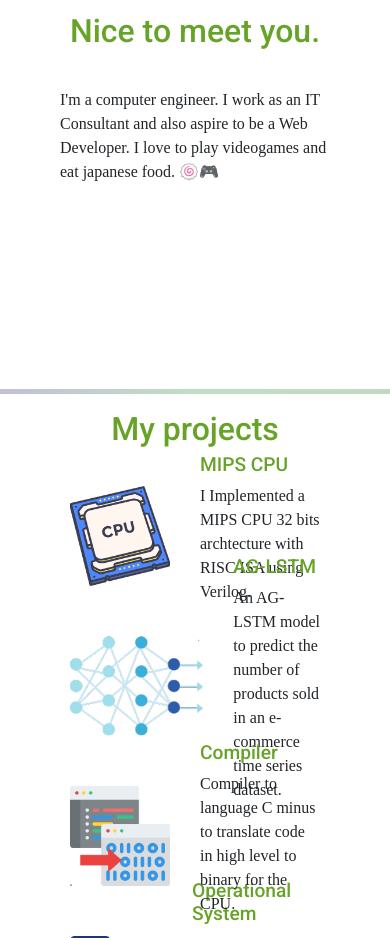
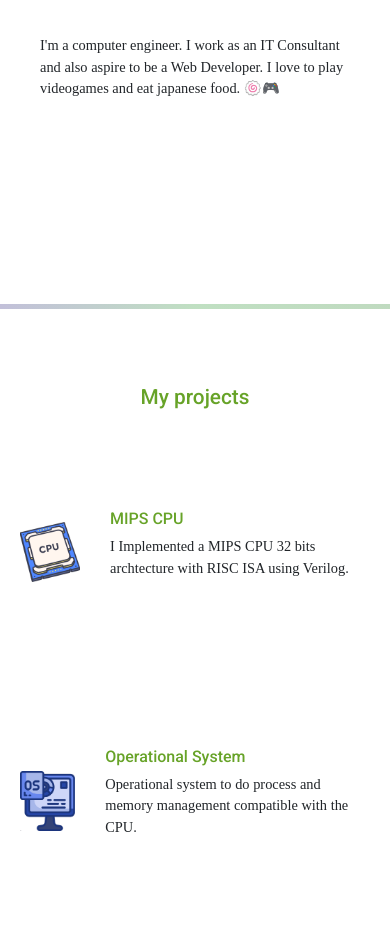
Before and after one commit to Bruno-Ogata/bruno_ogata_website, a plain HTML site: page index.html in a window 390 px wide. Shown: the part 1062-2000 px from the top of the page. Drawn offline with nearby package versions, Linux system fonts and the light colour scheme; a web font is replaced by a local one.

Commit message:
Add files via upload

```diff
--- a/index.html
+++ b/index.html
@@ -22,8 +22,8 @@
             <div class="hero">
                 <h1>I'm Bruno Ogata.</h1>
                 <h2>A computer enginner.</h2>
-                <img src="./images/controle.gif" alt="videogame control"/>
-                <img src="./images/start-button.png" alt="start button"/>
+                <img id="controler" src="./images/controle.gif" alt="videogame control"/>
+                <img id="start" src="./images/start-button.png" alt="start button"/>
             </div>
         </section>
 
--- a/styles.css
+++ b/styles.css
@@ -15,7 +15,7 @@ hr {
     flex-direction: column;
     height: 100vh;
     background-color: #453f7a;
-    /* justify-content: center; */
+    justify-content: center;
     justify-content: space-around;
     align-items: center;
     padding-top: 10%;
@@ -49,11 +49,12 @@ p{
     flex-direction: column;
     height: 70vh;
     align-items: center;
-    /* justify-content: center; */
-    padding-top: 50px;
+    justify-content: flex-start;
+    /* padding-top: 50px; */
     gap: 30px;
-    padding-left: 300px;
-    padding-right: 300px;
+    /* padding-left: 50px; */
+    /* padding-right: 50px; */
+    padding: 60px;
 }
 
 .resume > img{
@@ -64,42 +65,32 @@ p{
 .projects-title{
     display: flex;
     justify-content: center;
+    padding-top: 60px;
 }
 
 .projects{
-    height: 80vh;
+    height: 100vh;
     display: grid;
-    grid-template-columns: 1fr 1fr 1fr 1fr 1fr 1fr 1fr 1fr;
+    /* grid-template-columns: 100px 1fr 1fr 1fr 1fr 1fr 1fr 100px; */
+    grid-template-columns: 1fr 1fr;
     grid-template-rows: 1fr 1fr;
-    gap: 50px;
+    justify-content: center;
+    align-items: center;
+    gap: 20px;
+    padding: 50px;
 }
 
 .projects > .item{
     display: flex;
     justify-content: center;
     align-items: center;
-    /* max-height: 150px; */
+    max-height: 150px;
+    max-width: 500px;
     gap: 30px;
 }
 
 .projects > .item > img{
-    height: 100px;
-}
-
-#cpu{
-    grid-area: 1 / 2 / 2 / 5;
-}
-
-#neural-network{
-    grid-area: 2 / 2 / 3 / 5;
-}
-
-#compiler{
-    grid-area: 1 / 5 / 2 / 8;
-}
-
-#operational-system{
-    grid-area: 2 / 5 / 3 / 8;
+    height: 80px;
 }
 
 .projects > .item-description{
@@ -116,10 +107,8 @@ p{
     display: flex;
     height: 60vh;
     flex-direction: column;
-    justify-content: center;
     align-items: center;
-    padding-left: 300px;
-    padding-right: 300px;
+    padding: 60px;
     gap: 20px;
 }
 
@@ -140,55 +129,66 @@ p{
 
 footer {
     width: 100%;
-    max-width: 1200px; /* Controla a largura máxima do conteúdo */
-    margin: 0 auto; /* Centraliza o conteúdo */
+    max-width: 1200px;
+    margin: 0 auto;
     color: black;
 }
 
 
 
-@media screen and (max-width: 760px) {
+@media screen and (max-width: 480px) {
     .projects{
-        height: 100vh;
-        padding-top: 30px;
-        grid-template-columns: 20px 1fr 1fr 1fr 20px;
-        grid-template-rows: 100px 100px 100px 100px;
-        /* gap: 60px; */
+        height: 120vh;
+        /* padding-top: 30px; */
+        /* grid-template-columns: 20px 1fr 1fr 1fr 20px; */
+        grid-template-columns: 1fr;
+        grid-template-rows: 1fr 1fr 1fr 1fr;
+        padding: 20px;
+    }
+
+    .projects > .item > img{
+        height: 60px;
     }
 
     .resume{
-        padding-left: 60px;
-        padding-right: 60px;
+        padding-left: 40px;
+        padding-right: 40px;
+        height: 60vh;
+    }
+
+    .resume > img{
+        border-radius: 50%;
+        height: 100px;
     }
 
     .contact{
-        padding-left: 60px;
-        padding-right: 60px;
+        padding-left: 40px;
+        padding-right: 40px;
+        height: 60vh;
     }
 
-    #cpu{
-        grid-row: 1;
-        grid-column: 2 / 5;
+    .hero > h1{
+        font-size: 2.5rem;
     }
 
-    #neural-network{
-        grid-row: 2;
-        grid-column: 2 / 5;
+    .hero > #controler{
+        height: 150px;
     }
 
-    #compiler{
-        grid-row: 3;
-        grid-column: 2 / 5;
+    .hero > #start{
+        width: 150px;
     }
 
-    #operational-system{
-        grid-row: 4;
-        grid-column: 2 / 5;
+    h2{
+        font-size: 1.3rem;
+    }
+
+    h3{
+        font-size: 1rem;
     }
 
 
     p{
-        font-family: "Inria Serif", serif;
-        /* font-size: 0.9rem; */
+        font-size: 0.9rem;
     }
 }
```
